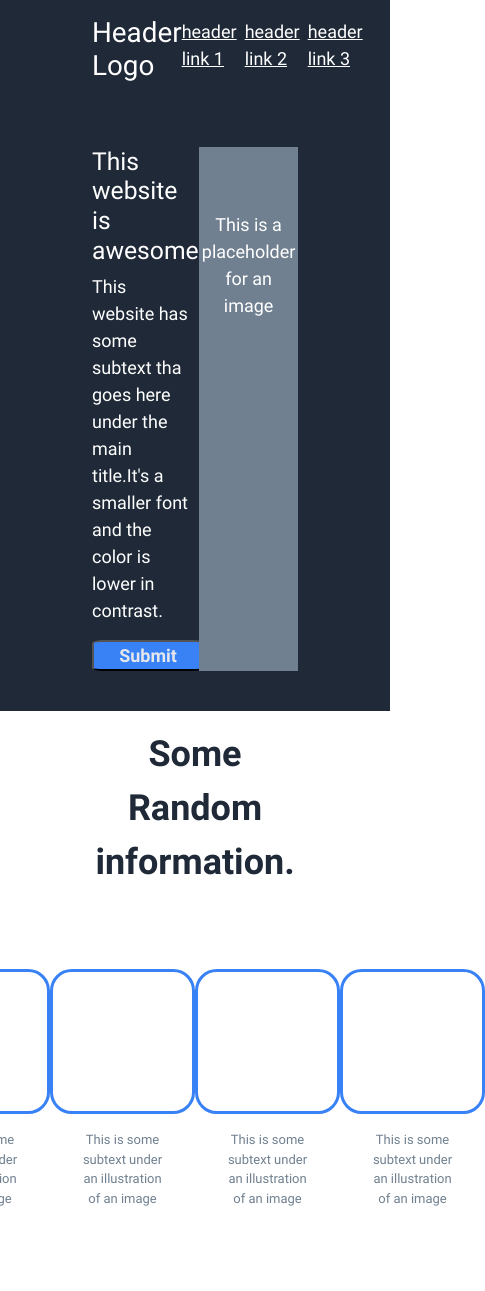
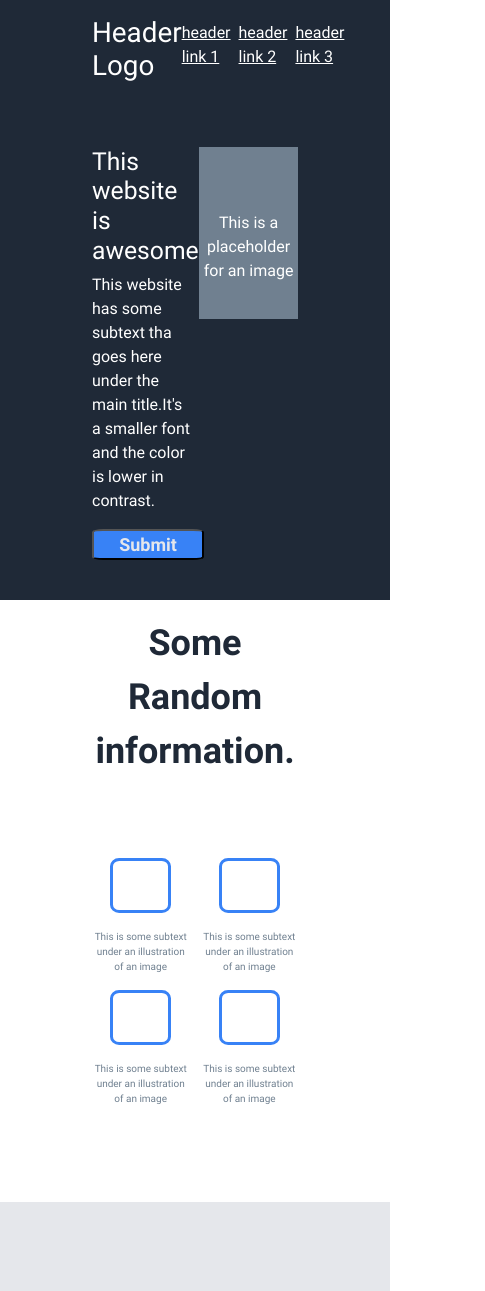
Before and after one commit to pagoulid/CSS-Main-Project, a plain HTML site: page index.html in a window 390 px wide. Shown: the top 1291 px of the page, 485 px wide, since content can reach past the window. Drawn offline with nearby package versions, Linux system fonts and the light colour scheme.

Commit message:
Attempt to resolve rensponsive

```diff
--- a/style.css
+++ b/style.css
@@ -89,6 +89,8 @@ p{margin-bottom:0;}
     .img-placeholder {
         height:100%;
         max-width:400px;
+        min-width:80px;
+        max-height:172px;
         margin-left:auto;
         background-color: slategray;
         position:relative;
@@ -133,6 +135,7 @@ p{margin-bottom:0;}
     display:flex;
     margin:auto;
 }
+
 
 
 /*sub section 1*/
@@ -225,3 +228,29 @@ footer .content .sign p{
 }
 
 /*footer*/
+
+@media only screen and (max-width:850px){
+    .random-list{
+        flex-wrap:wrap;
+        gap:1rem;
+
+    }
+    .random-list li{ width:43%; }
+    .square-block{
+        width:76px;
+        height:73px;
+    }
+}
+
+@media only screen and (max-width:600px){
+    a,p{font-size:16px;}
+    .random-list li{ width:45%; }
+    .square-block{
+        width:61px;
+        height:55px;
+    }
+    .small-text{
+        width:100%;
+        font-size:10px;
+    }
+}
```
